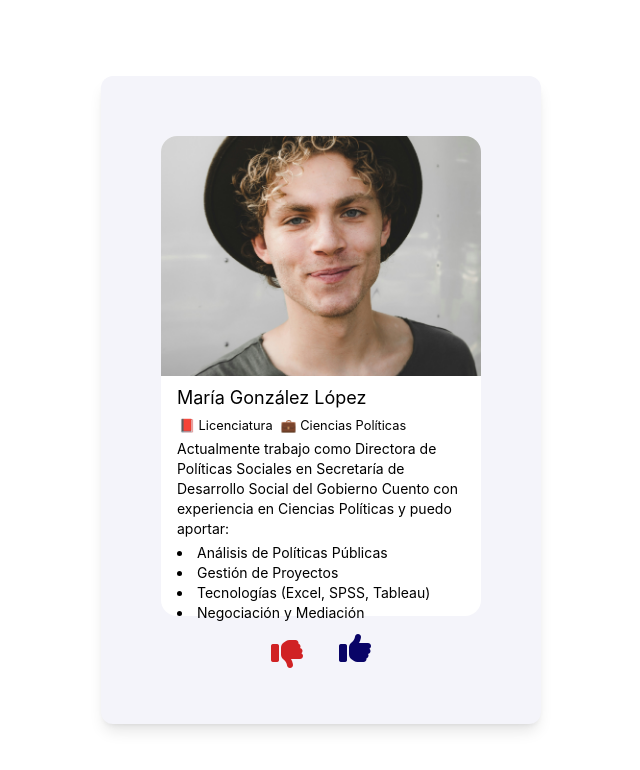
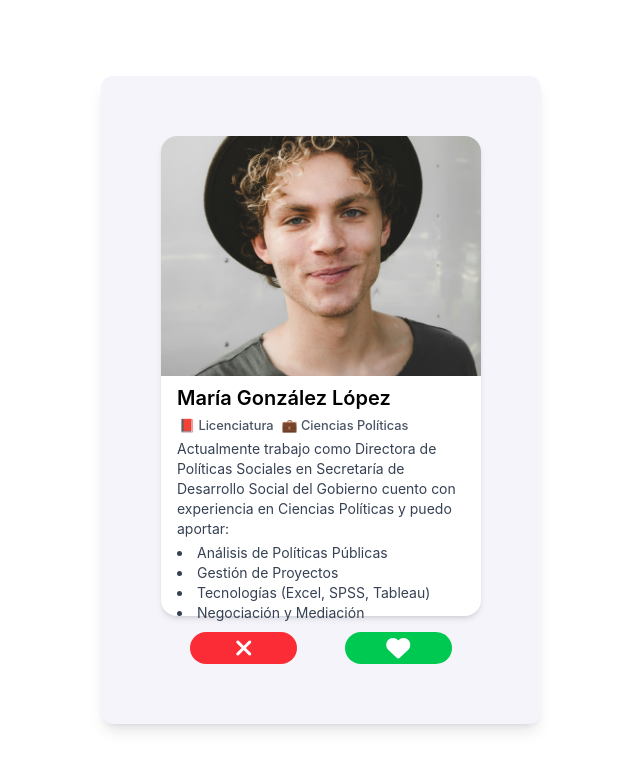
Before and after one commit to mvasquezb99/ProgressiveProfiling, a React (Vite) app in the folder client/: page / in a window 1280 px wide. Shown: the top 770 px of the page, without its empty margins (319-959 px from the left). Built offline with nearby package versions, Linux system fonts and the light colour scheme.

Commit message:
styles: Changed styles in profileCard component
Co-authored-by: TomasPinedaNaranjo <tpinedan@eafit.edu.co>

```diff
--- a/client/src/components/profileCard.jsx
+++ b/client/src/components/profileCard.jsx
@@ -2,26 +2,22 @@ import React, { useEffect } from "react";
 import prop from '../assets/prop.jpg'
 export default function ProfileCard({profile}) {
     return (
-        <div className="h-full w-full bg-white rounded-2xl text-black flex flex-col">
+        <div className="h-full w-full bg-white rounded-2xl text-black flex flex-col shadow-md">
             <div className="h-1/2 w-full rounded-2xl">
                 <img className="h-full w-full rounded-t-2xl object-cover object-center" src={prop} alt="prop"></img>
                 <div className="w-full h-full p-2 pl-4 space-y-1">
-                    <h2 className="text-lg">{profile.nombre}</h2>
-                    <div className="flex justify-start ml-0.5 text-md">
-                        <small className="pr-2">
-                            📕 {profile.educacion[0].grado}
-                        </small>
-                        <small>
-                            💼 {profile.educacion[0].area}
-                        </small>
+                    <h2 className="text-xl font-semibold">{profile.nombre}</h2>
+                    <div className="flex justify-start ml-0.5 font-medium text-gray-600">
+                        <small className="pr-2">📕 {profile.educacion[0].grado}</small>
+                        <small>💼 {profile.educacion[0].area}</small>
                     </div>
                     <div className="text-md overflow-y-hidden space-y-1">
-                        <p className="text-sm">Actualmente trabajo como {profile.trabajo[0].posicion} en {profile.trabajo[0].organizacion} Cuento con experiencia en {profile.educacion[0].area} y puedo aportar:
+                        <p className="text-sm text-gray-700">Actualmente trabajo como {profile.trabajo[0].posicion} en {profile.trabajo[0].organizacion} cuento con experiencia en {profile.educacion[0].area} y puedo aportar:
                         </p>
                         <div className="h-max overflow-y-hidden">
                             {
                                 profile.habilidades.map((h) => (
-                                    <li className="text-sm">{h}</li>
+                                    <li className="text-sm text-gray-700">{h}</li>
                                 ))
                             }
                         </div>
--- a/client/src/components/profileForm.jsx
+++ b/client/src/components/profileForm.jsx
@@ -13,17 +13,21 @@ export default function ProfileFrom() {
     }
 
     const handleDislike = () => {
-        setProfile(profile+1)
+        setProfile((prev) => prev+1)
     }
 
     return (
         <Card>
             <MotionContainer handleLike={handleLike} handleDislike={handleDislike}>
-                <ProfileCard profile={profiles[profile]}/>
+                <ProfileCard profile={profiles[profile]} />
             </MotionContainer>
-            <div className="w-full h-8 flex mt-4 items-center justify-center space-x-9">
-                <i class="fa-solid fa-thumbs-down fa-2xl mt-3" style={{color: "#d02224"}}></i>
-                <i class="fa-solid fa-thumbs-up fa-2xl" style={{color: "#090467"}}></i>
+            <div className="flex justify-center items-center space-x-12 mt-4 w-full">
+                <div className="flex flex-col items-center bg-red-500 w-1/3 p-1 rounded-2xl">
+                    <i className="fa-solid fa-times text-white text-2xl"></i>
+                </div>
+                <div className="flex flex-col items-center bg-green-500 w-1/3 p-1 rounded-2xl">
+                    <i className="fa-solid fa-heart text-white text-2xl "></i>
+                </div>
             </div>
         </Card>
     );
```
